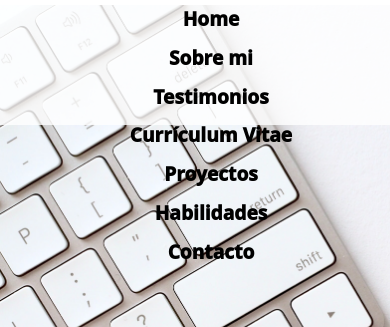
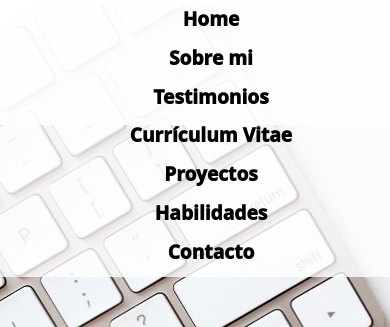
Before and after one commit to AgustinaMonzon/portfolioAgus, a React (Create React App) app: page /habilidades in a window 390 px wide. Shown: the top 327 px of the page. Built offline with nearby package versions, Linux system fonts and the light colour scheme; a web font is replaced by a local one.

Commit message:
cambio nav

```diff
--- a/src/Components/NavBar/NavBar.css
+++ b/src/Components/NavBar/NavBar.css
@@ -42,6 +42,7 @@ li {
   #nav {
       flex-direction: column;
       height: auto;
+      background-color:rgba(255, 255, 255, 0.8);
   }
 
   li {
```
